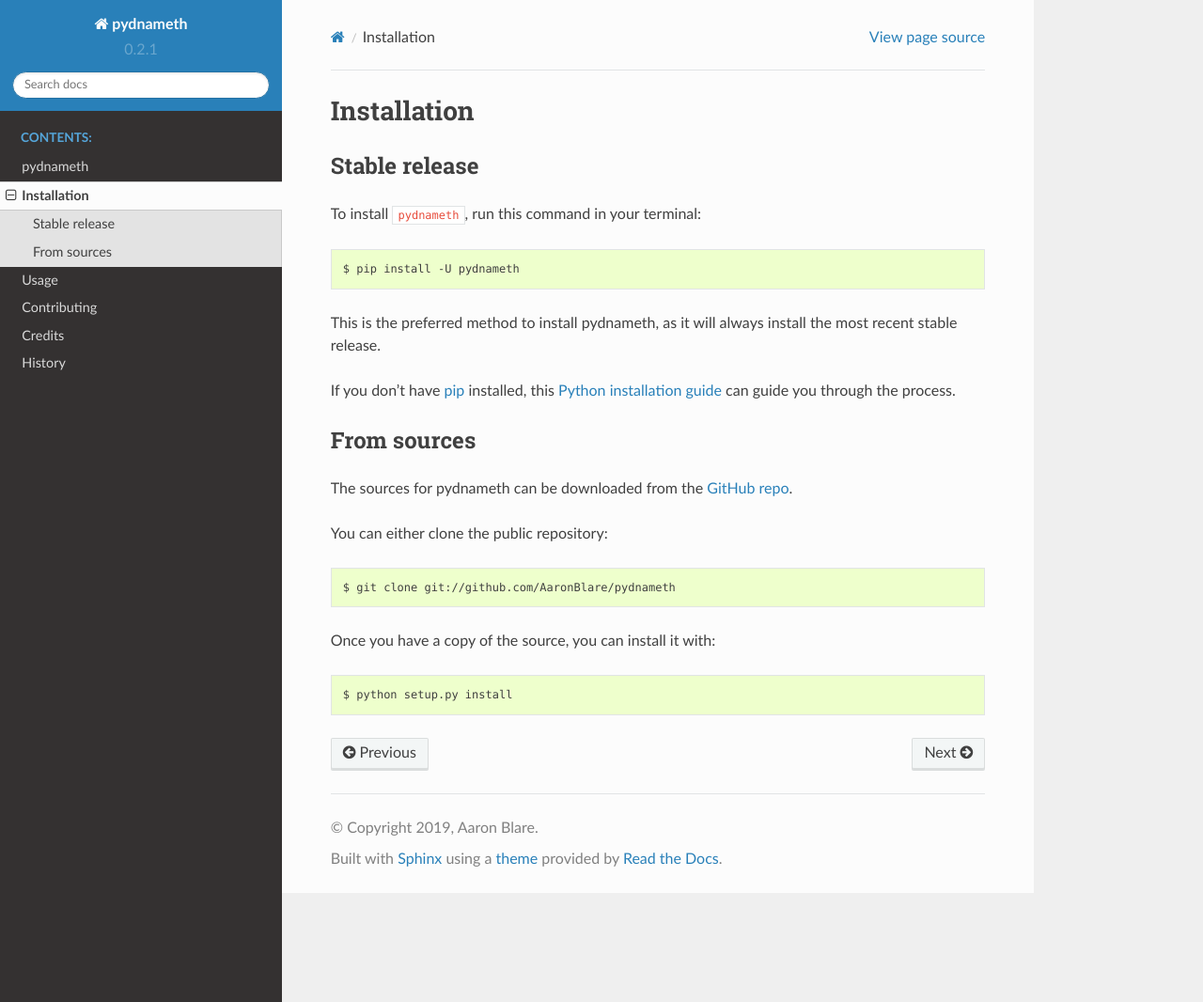
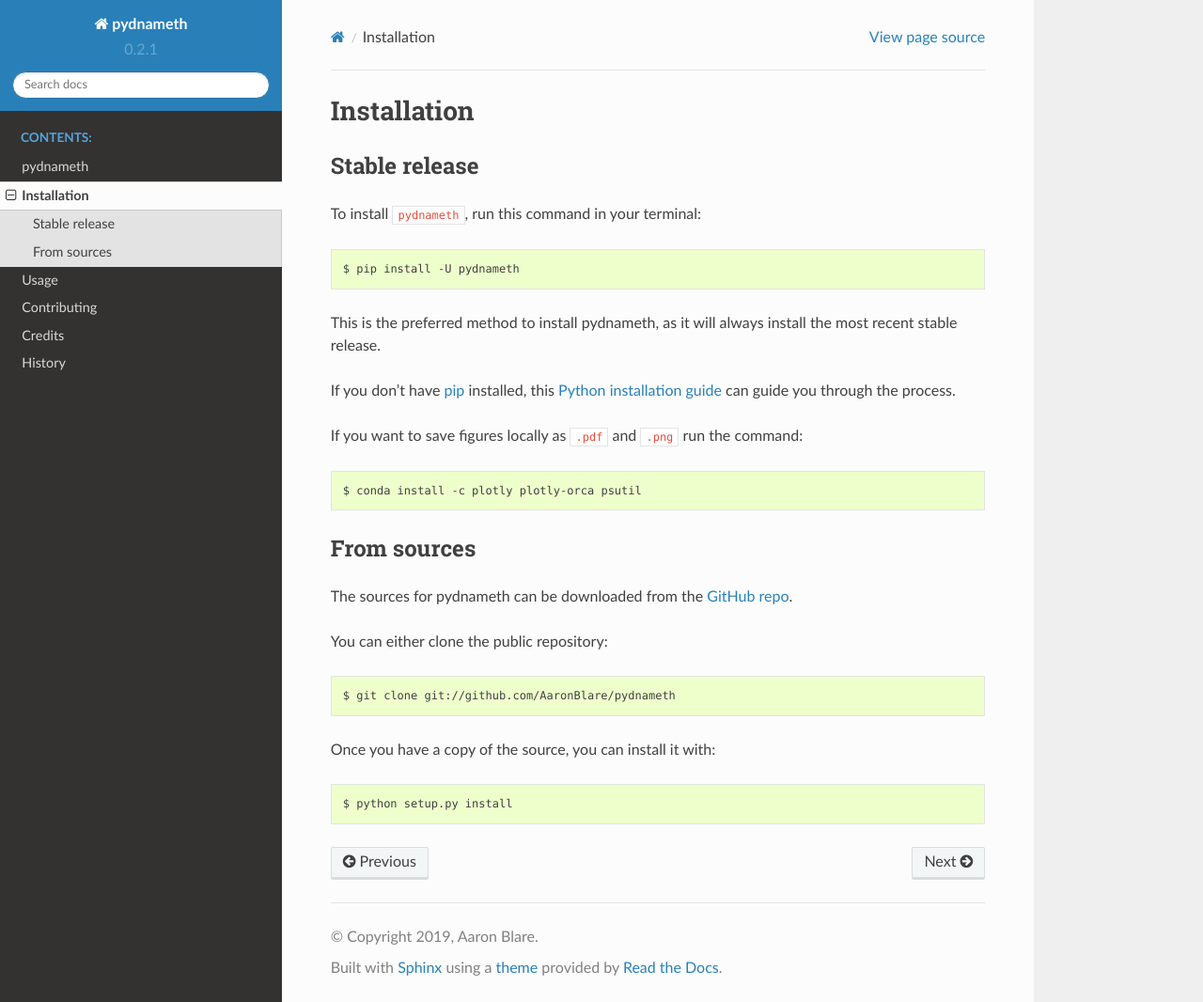
Before and after one commit to alexsoll/pydnameth, a Sphinx documentation site: the page built from docs/installation.rst, in a window 1280 px wide and 1066 px high. Shown: the whole window at 94% size. Built offline with Sphinx 7.4.7 and the Read the Docs theme 2.0.0, drawn with Linux system fonts in a browser that asks for light colours; pages that are not in the unit, such as notebooks, are missing from menus.

Commit message:
Added plotly-orca to installation docs

```diff
--- a/docs/installation.rst
+++ b/docs/installation.rst
@@ -20,6 +20,9 @@ you through the process.
 .. _pip: https://pip.pypa.io
 .. _Python installation guide: http://docs.python-guide.org/en/latest/starting/installation/
 
+If you want to save figures locally as ``.pdf`` and ``.png`` run the command::
+
+    $ conda install -c plotly plotly-orca psutil
 
 From sources
 ------------
```
